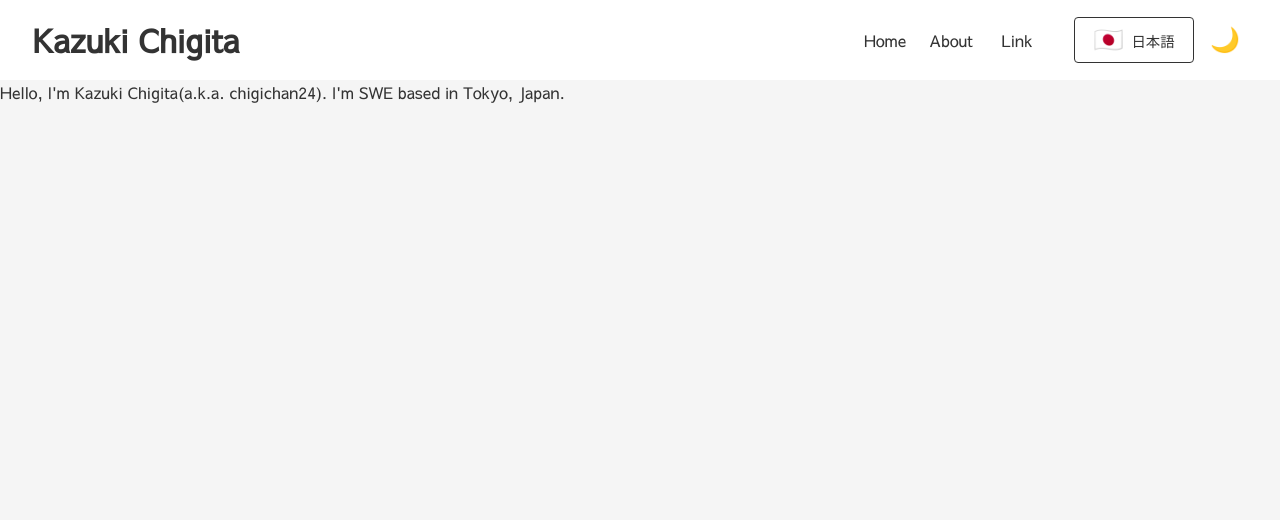
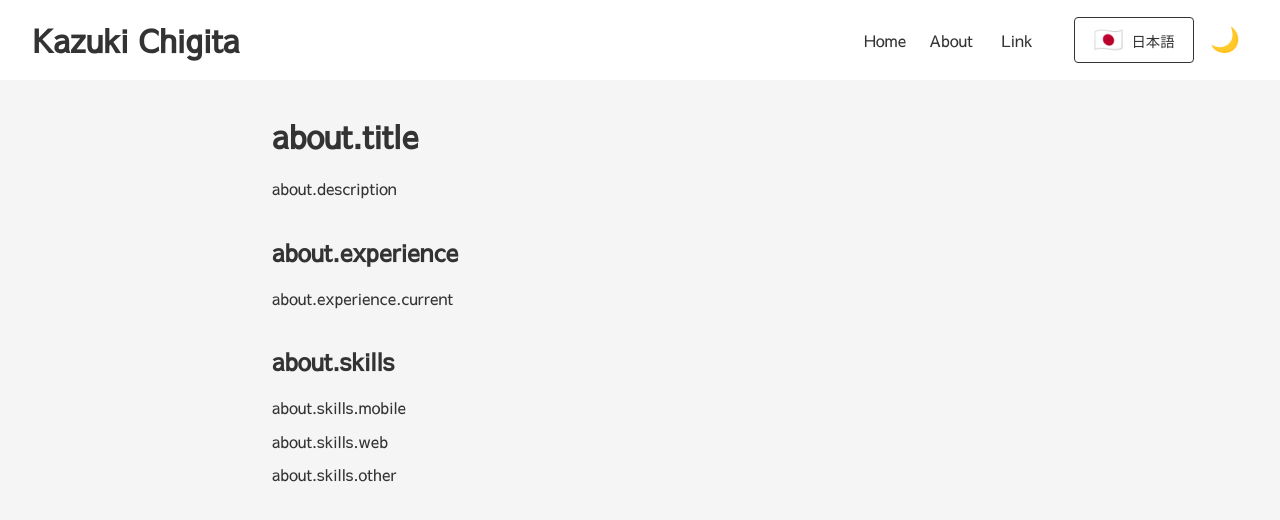
Before and after one commit to chigichan24/chigichan24.github.io, a React (Vite) app: page /about in a window 1280 px wide. Shown: the top 520 px of the page. Built offline with nearby package versions, Linux system fonts and the light colour scheme.

Commit message:
Add skeleton about page

```diff
--- a/package.json
+++ b/package.json
@@ -12,7 +12,8 @@
   },
   "dependencies": {
     "react": "^18.3.1",
-    "react-dom": "^18.3.1"
+    "react-dom": "^18.3.1",
+    "react-router-dom": "^7.1.3"
   },
   "devDependencies": {
     "@eslint/js": "^9.17.0",
--- a/src/App.tsx
+++ b/src/App.tsx
@@ -1,14 +1,19 @@
+import { BrowserRouter as Router, Routes, Route } from 'react-router-dom';
 import { Header } from "./components/Header";
+import { MainContent } from "./components/MainContent";
+import { About } from "./components/About";
 import { LanguageProvider } from "./contexts/LanguageContext";
-import { MainContent } from "./components/MainContent";
 
 function App() {
   return (
     <LanguageProvider>
-      <>
+      <Router>
         <Header />
-        <MainContent />
-      </>
+        <Routes>
+          <Route path="/" element={<MainContent />} />
+          <Route path="/about" element={<About />} />
+        </Routes>
+      </Router>
     </LanguageProvider>
   );
 }
--- /dev/null
+++ b/src/components/About.css
@@ -0,0 +1,50 @@
+.about-container {
+  max-width: 800px;
+  margin: 0 auto;
+  padding: 2rem;
+}
+
+.about-section {
+  margin-bottom: 2rem;
+}
+
+.about-section h2 {
+  font-size: 2rem;
+  margin-bottom: 1rem;
+  color: var(--body-text);
+}
+
+.about-section h3 {
+  font-size: 1.5rem;
+  margin: 1.5rem 0 1rem;
+  color: var(--body-text);
+}
+
+.about-section p {
+  line-height: 1.6;
+  margin-bottom: 1rem;
+}
+
+.about-section ul {
+  list-style-type: none;
+  padding: 0;
+}
+
+.about-section li {
+  margin-bottom: 0.5rem;
+  line-height: 1.6;
+}
+
+@media (max-width: 768px) {
+  .about-container {
+    padding: 1rem;
+  }
+
+  .about-section h2 {
+    font-size: 1.5rem;
+  }
+
+  .about-section h3 {
+    font-size: 1.25rem;
+  }
+}
--- /dev/null
+++ b/src/components/About.tsx
@@ -0,0 +1,31 @@
+import { useLanguage } from "../contexts/LanguageContext";
+import "./About.css";
+
+export function About() {
+  const { t } = useLanguage();
+
+  return (
+    <main className="about-container">
+      <section className="about-section">
+        <h2>{t("about.title")}</h2>
+        <p>{t("about.description")}</p>
+      </section>
+
+      <section className="about-section">
+        <h3>{t("about.experience")}</h3>
+        <ul>
+          <li>{t("about.experience.current")}</li>
+        </ul>
+      </section>
+
+      <section className="about-section">
+        <h3>{t("about.skills")}</h3>
+        <ul>
+          <li>{t("about.skills.mobile")}</li>
+          <li>{t("about.skills.web")}</li>
+          <li>{t("about.skills.other")}</li>
+        </ul>
+      </section>
+    </main>
+  );
+}
```
Also changed, not shown: 1 other file (tests, documents, lock files or other folders).
